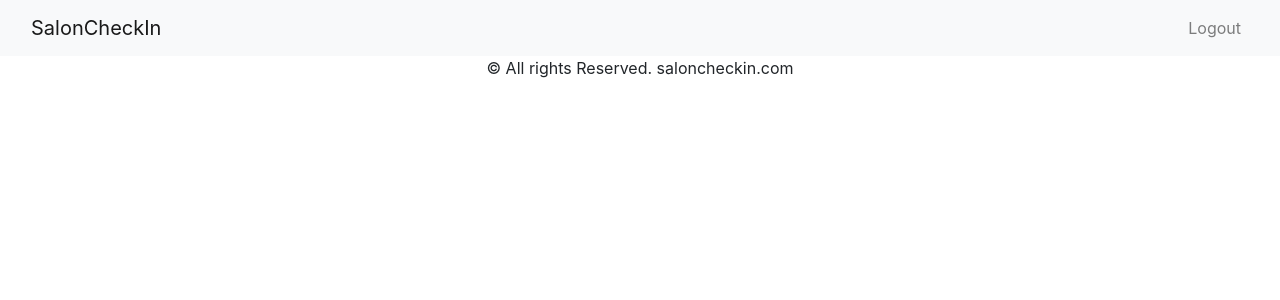
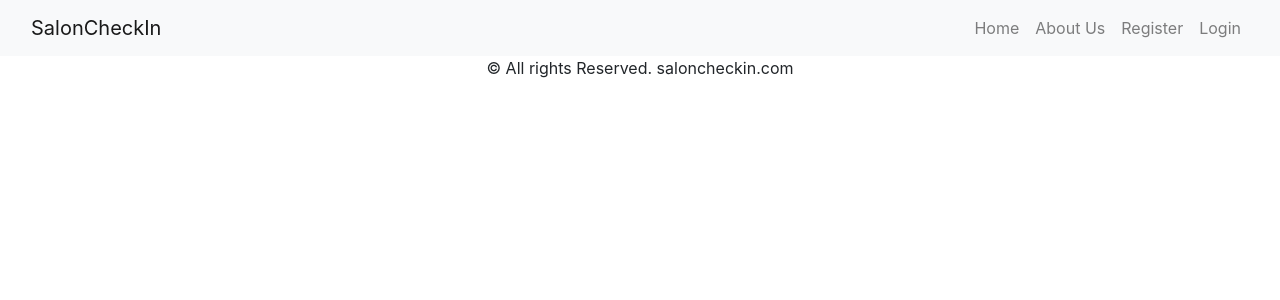
Before and after one commit to dnhirapara/SalonCheckIn, a React (Create React App) app in the folder SalonCheckIn-frontend/: page /salonprofile in a window 1280 px wide. Shown: the top 300 px of the page. Built offline with nearby package versions, Linux system fonts and the light colour scheme; no server answers.

Commit message:
bug fixes 1

```diff
--- a/SalonCheckIn-frontend/src/Navbar.jsx
+++ b/SalonCheckIn-frontend/src/Navbar.jsx
@@ -91,7 +91,7 @@ const Navbar = () => {
                     </li>
                   )
                 ) : (
-                  <p>Hello</p>
+                  ""
                 )}
               </ul>
             </div>
--- a/SalonCheckIn-frontend/src/SalonProfile.jsx
+++ b/SalonCheckIn-frontend/src/SalonProfile.jsx
@@ -6,13 +6,13 @@ import {
   Route,
   Switch,
 } from "react-router-dom/cjs/react-router-dom.min";
-import Navbar2 from "./Navbar2";
+import Navbar from "./Navbar";
 import TimeLine from "./TimeLine";
 
 const SalonProfile = () => {
   return (
     <>
-      <Navbar2 />
+      <Navbar />
     </>
   );
 };
```
